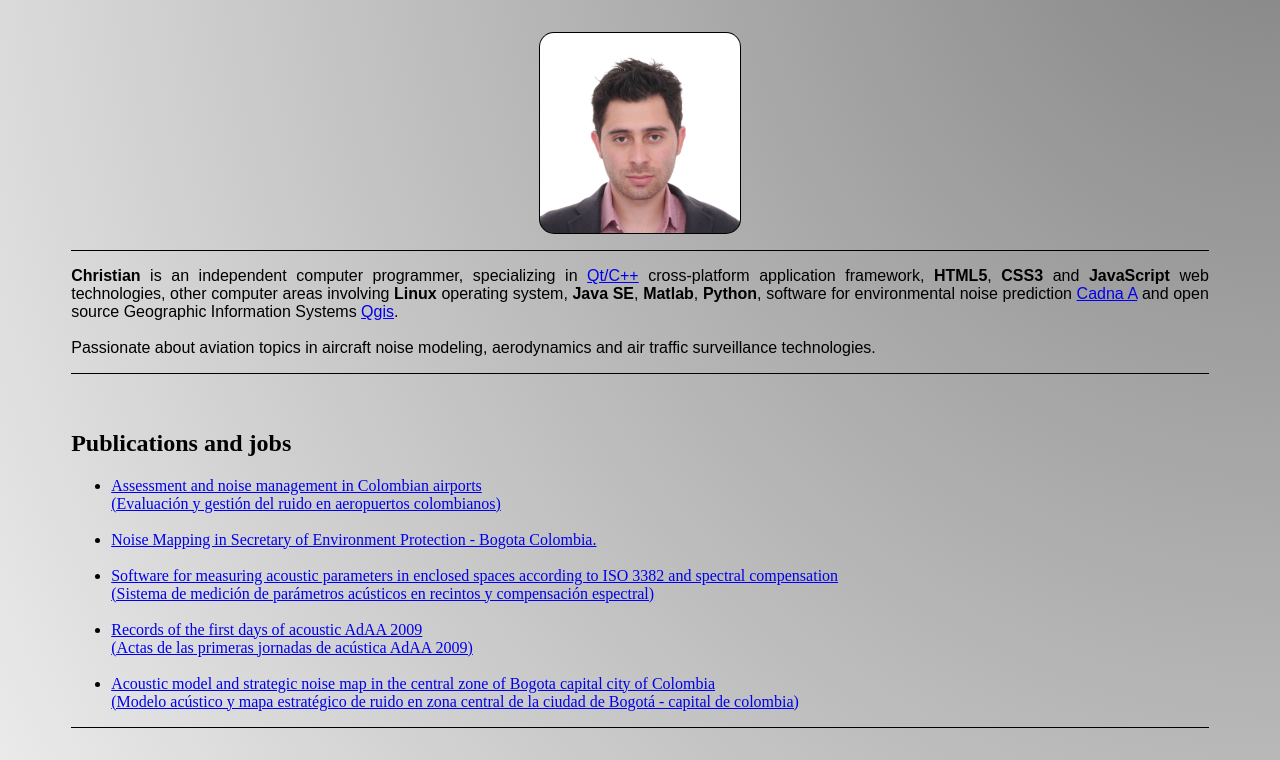
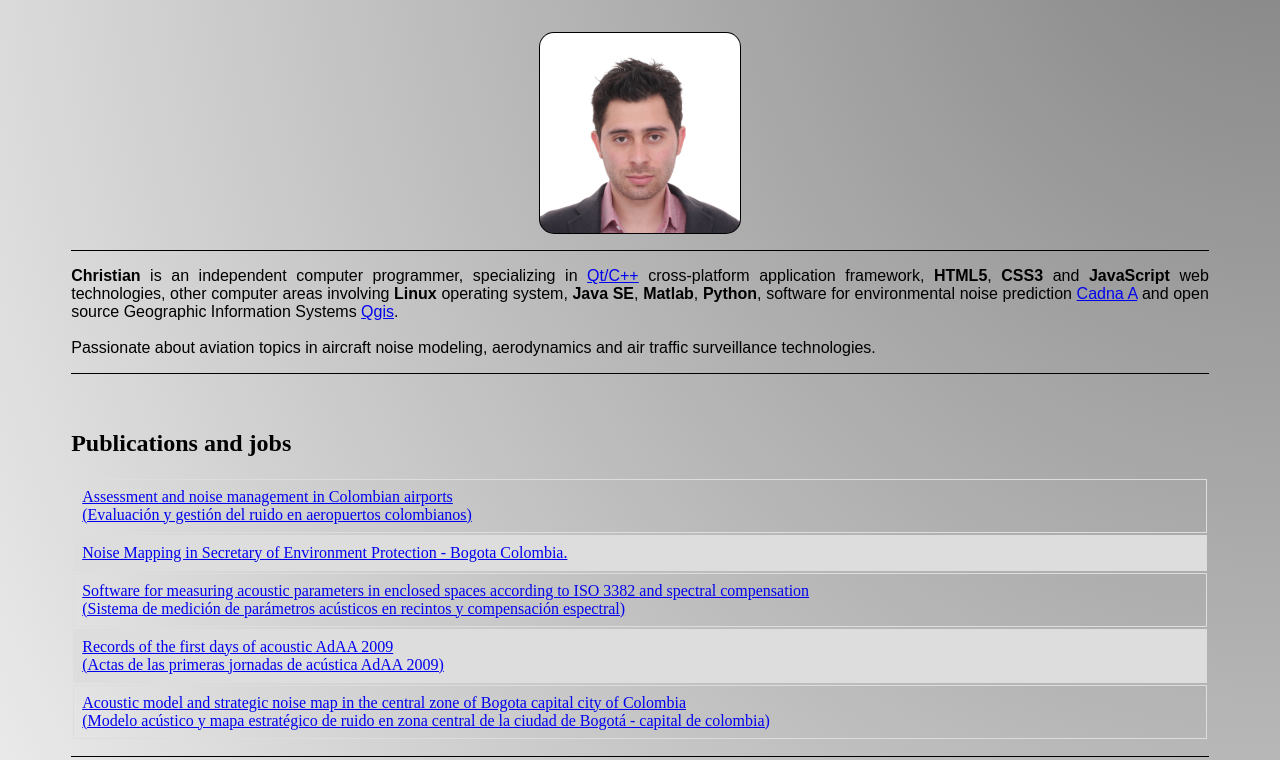
Before and after one commit to christian-mv/christian-mv.github.io, a plain HTML site: page index.html in a window 1280 px wide. Shown: the part 192-952 px from the top of the page. Drawn offline with Linux system fonts and the light colour scheme.

Commit message:
Initial commit

```diff
--- a/index.html
+++ b/index.html
@@ -69,26 +69,66 @@
         <section id = "publications_and_jobs" class = "showMyBox"> <!-- Begin section 1 -->
 
             <br><br>
-                <h2>Publications and jobs</h2>
-                <ul>
+            <h2>Publications and jobs</h2>
+
+            <table>
+
+                <tr><td>
+                        <a href = "http://www.fia2014.cl/" target="_blank">
+                            Assessment and noise management in Colombian airports
+                            <br>(Evaluación y gestión del ruido en aeropuertos
+                            colombianos)</a>
+                </td></tr>
+
+                <tr><td>
+                        <a href = "https://qgiscloud.com/christian_m/Base_Datos_Espacial_Restr" target="_blank">
+                            Noise Mapping in Secretary of Environment
+                            Protection - Bogota Colombia.</a>
+                </td></tr>
+
+                <tr><td>
+                        <a href = "http://bibliotecadigital.usb.edu.co/handle/10819/1985" target="_blank">
+                            Software for measuring acoustic parameters in enclosed
+                            spaces according to ISO 3382 and spectral compensation
+                            <br>(Sistema de medición de parámetros acústicos en
+                            recintos y compensación espectral)</a>
+                </td></tr>
+
+                <tr><td>
+                        <a href = "https://www.fceia.unr.edu.ar/acustica/biblio/actasadaa2009.htm" target="_blank">
+                            Records of the first days of acoustic AdAA 2009
+                            <br>(Actas de las primeras jornadas de acústica AdAA 2009)</a>
+                </td></tr>
+
+                <tr><td>
+                        <a href = "http://www.eltiempo.com/bogota/niveles-de-ruido-en-la-carrera-septima-28717" target="_blank">
+                            Acoustic model and strategic noise map in the central
+                            zone of Bogota capital city of Colombia
+                            <br>(Modelo acústico y mapa estratégico de ruido en
+                            zona central de la ciudad de Bogotá - capital de colombia)</a>
+                </td></tr>
+            </table>
+
+            <!--
+            <ul>
                     <li><a href = "http://www.fia2014.cl/" target="_blank">
                             Assessment and noise management in Colombian airports
                             <br>(Evaluación y gestión del ruido en aeropuertos
-                            colombianos)</a></li><br>
+                            colombianos)</a></li>
 
                     <li><a href = "https://qgiscloud.com/christian_m/Base_Datos_Espacial_Restr" target="_blank">
                             Noise Mapping in Secretary of Environment
-                            Protection - Bogota Colombia.</a></li><br>
+                            Protection - Bogota Colombia.</a></li>
 
                     <li><a href = "http://bibliotecadigital.usb.edu.co/handle/10819/1985" target="_blank">
                             Software for measuring acoustic parameters in enclosed
                             spaces according to ISO 3382 and spectral compensation
                             <br>(Sistema de medición de parámetros acústicos en
-                            recintos y compensación espectral)</a></li><br>
+                            recintos y compensación espectral)</a></li>
 
                     <li><a href = "https://www.fceia.unr.edu.ar/acustica/biblio/actasadaa2009.htm" target="_blank">
                             Records of the first days of acoustic AdAA 2009
-                            <br>(Actas de las primeras jornadas de acústica AdAA 2009)</a></li><br>
+                            <br>(Actas de las primeras jornadas de acústica AdAA 2009)</a></li>
 
                     <li><a href = "http://www.eltiempo.com/bogota/niveles-de-ruido-en-la-carrera-septima-28717" target="_blank">
                             Acoustic model and strategic noise map in the central
@@ -96,6 +136,7 @@
                             <br>(Modelo acústico y mapa estratégico de ruido en
                             zona central de la ciudad de Bogotá - capital de colombia)</a></li>
                 </ul>
+            -->
 
         </section>
 
@@ -151,14 +192,14 @@
                 <meter class="skills" min = "0" max = "100" value = "75"></meter> 75%
                 </p>
             </div>
-            <p style="text-align: right;"><a href="#top">Jump to the top the page.</a></p>
+            <p style="text-align: right;"><a href="#top">Jump to top.</a></p>
         </section>
 
 
         <!-- contact author and copyright.-->
         <footer class = "showMyBox">
-            <h6>&copy; All Rights <wbr>Reserved.<h6>
-            <address >
+            <h6>&copy; All Rights <wbr>Reserved.</h6>
+            <address>
                 Contact at <a href = "mailto:ing.cmesa@gmail.com">ing.cmesa@gmail.com</a>
             </address>
         </footer>
--- a/myStiles.css
+++ b/myStiles.css
@@ -1,5 +1,3 @@
-
-
 /* Vertical Navigation Bar*/
 
 div#navbar {
@@ -78,6 +76,27 @@ img#myPhoto { /* con # afectamos sólo al elemento con el  id="myPhoto"*/
 /* Links change their appearance when the user hovers the mouse over them*/
 a:hover{ font-weight: bold; text-decoration: none}
 
+
+/* Table*/
+table {
+    /*font-family: arial, sans-serif;*/
+    /*border-collapse: collapse;*/
+    width: 100%;
+}
+
+td, th {
+    border: 1px solid #dddddd;
+    text-align: left;
+    padding: 8px;
+}
+
+tr:nth-child(even) {
+    background-color: #dddddd;
+}
+
+/*end table*/
+
+
 meter.skills {
     width: 90%;
 }
@@ -111,7 +130,7 @@ p.flex-item {
         /* top rieght gradient*/
         background: -webkit-radial-gradient(top right,  #808080, white);
         background: -moz-radial-gradient(top right,  #808080, white);
-        background: radial-gradient(top right,  #808080, white);
+        /*background: radial-gradient(top right,  #808080, white);*/
 
     }
 
@@ -119,19 +138,7 @@ p.flex-item {
             font-family: arial, sans-serif;}
 }
 
-/* adaptación al tamaño de pantalla*/
-/*@media screen and (max-width: 900px) {
-    div#navbar ul {
-        width: 100%;
-        height: auto;
-        position: relative;
-    }
-    div#navbar ul li a {
-        float: left;
-        padding: 15px;
-    }
-    div.content {margin-left: 0;}
-}*/
+
 
 @media screen and (max-width: 480px) {
 
@@ -156,8 +163,6 @@ p.flex-item {
 
 }
 
-
-
 /* formato para impresión (e.g pdf files))*/
 @media print
 {
```
